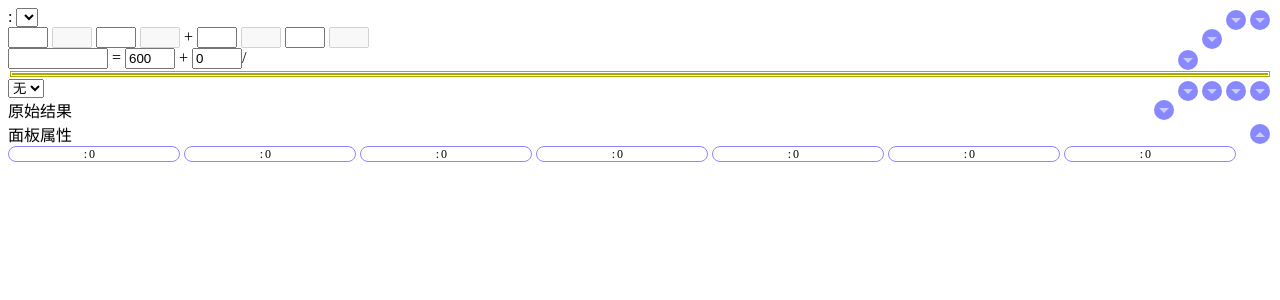
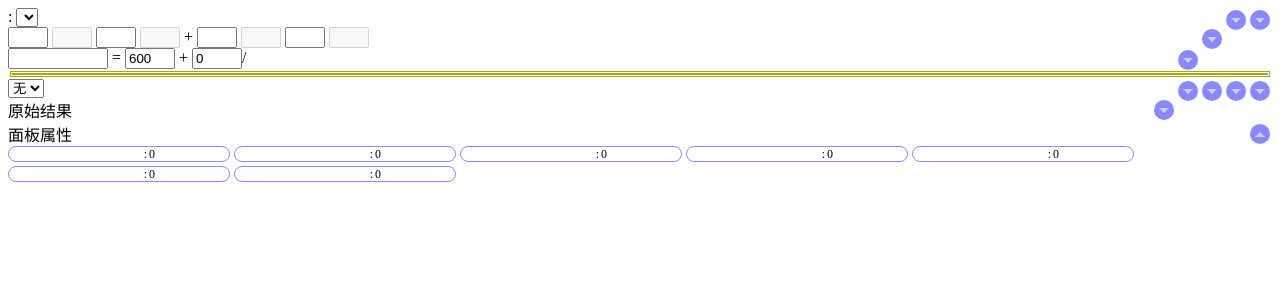
Before and after one commit to thestarweb/trove, a PHP site: template view/coe.html in a window 1280 px wide. Shown: the top 300 px of the page. Run offline with PHP 8.4, Linux system fonts and the light colour scheme; the template is opened without the code that fills it, so the values that code supplies are empty; some libraries are stand-ins or nearby versions.

```diff
--- a/style/base.css
+++ b/style/base.css
@@ -45,7 +45,7 @@ td,th{
 	font-size: 8px;
 	color: #66a;
 }
-#version_info,#copyright{
+footer p{
 	text-align: center;
 }
 
--- a/style/coe.css
+++ b/style/coe.css
@@ -157,7 +157,7 @@
 }
 .attribute_item{
 	display: inline-block;
-	width: 170px;
+	width: 220px;
 	height: 14px;
 	border: 1px solid #88f;
 	border-radius: 14px;
@@ -168,7 +168,7 @@
 	display: inline-block;
 }
 .attribute_name{
-	width: 80px;
+	width: 140px;
 	text-align: right;
 }
 .attribute_name::after{
```
Also changed, not shown: data/dragon.json (+9 -13 lines), view/foot.html (+9 -0 lines), 5 other files.
